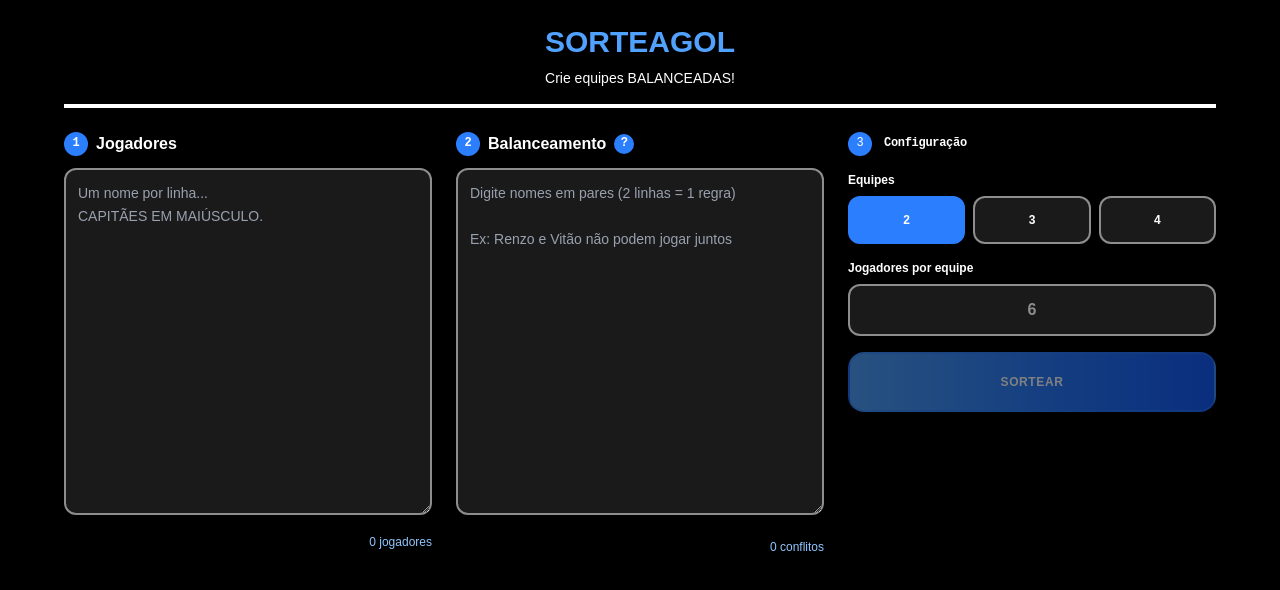
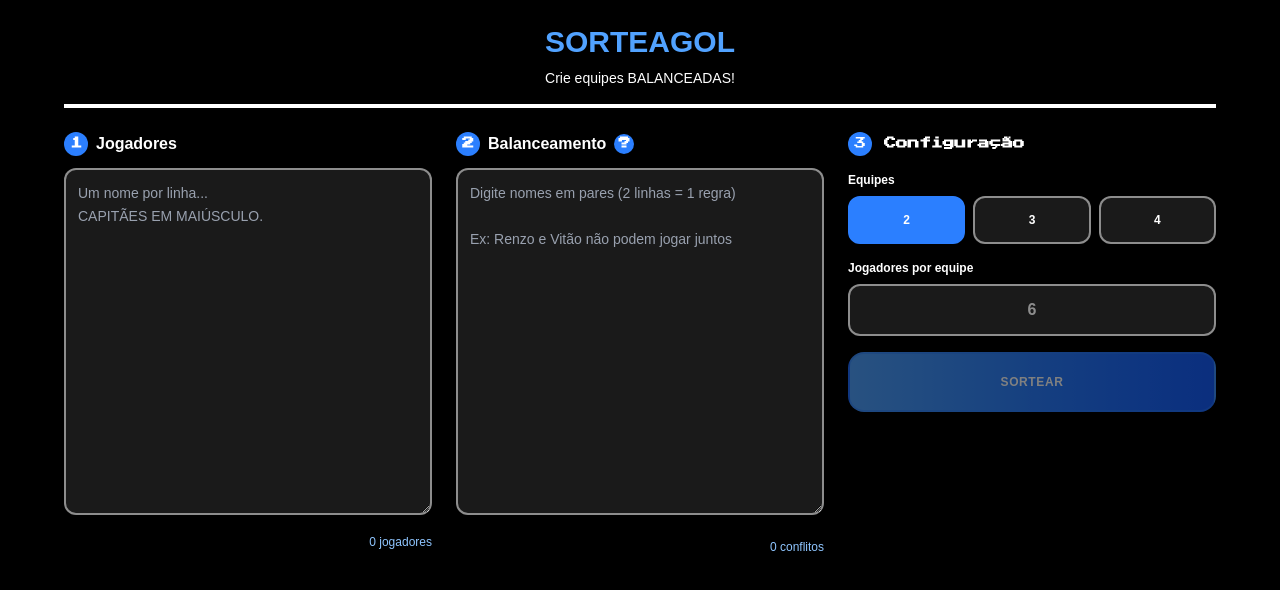
Before and after one commit to justRenzinza/sorteagol, a Next.js app: page / in a window 1280 px wide. Shown: the top 590 px of the page. Built offline with nearby package versions, Linux system fonts and the light colour scheme.

Commit message:
correçoes na fonte

```diff
--- a/src/app/globals.css
+++ b/src/app/globals.css
@@ -1,9 +1,12 @@
+@import url('https://fonts.googleapis.com/css2?family=Press+Start+2P&display=swap');
 @import "tailwindcss";
+
 
 :root {
   --background: #ffffff;
   --foreground: #171717;
 }
+
 
 @theme inline {
   --color-background: var(--background);
@@ -12,6 +15,7 @@
   --font-mono: var(--font-geist-mono);
 }
 
+
 @media (prefers-color-scheme: dark) {
   :root {
     --background: #0a0a0a;
@@ -19,11 +23,13 @@
   }
 }
 
+
 body {
   background: #000000 !important;
   color: #fff;
   font-family: Arial, Helvetica, sans-serif;
 }
+
 
 /* Fonte Pixel Menor */
 .font-pixel * {
@@ -33,15 +39,18 @@
   letter-spacing: -0.025em !important;
 }
 
+
 /* Labels maiores */
 .font-pixel label, .font-pixel h1, .font-pixel h3 {
   font-size: 0.75rem !important;
 }
 
+
 /* Títulos principais */
 .font-pixel h1 {
   font-size: 1.4rem !important;
 }
+
 
 /* Previne zoom em inputs mobile */
 @media screen and (max-width: 768px) {
--- a/tailwind.config.ts
+++ b/tailwind.config.ts
@@ -1,18 +1,21 @@
-import type { Config } from 'tailwindcss'
+import type { Config } from "tailwindcss";
 
-const config: Config = {
+export default {
 	content: [
-		'./src/pages/**/*.{js,ts,jsx,tsx,mdx}',
-		'./src/components/**/*.{js,ts,jsx,tsx,mdx}',
-		'./src/app/**/*.{js,ts,jsx,tsx,mdx}',
-	],
+		"./src/pages/**/*.{js,ts,jsx,tsx,mdx}",
+		"./src/components/**/*.{js,ts,jsx,tsx,mdx}",
+		"./src/app/**/*.{js,ts,jsx,tsx,mdx}",
+],
 	theme: {
 		extend: {
+			colors: {
+				background: "var(--background)",
+				foreground: "var(--foreground)",
+			},
 			fontFamily: {
-				pixel: ['Press Start 2P', 'monospace'],
+        		pixel: ['"Press Start 2P"', 'cursive'], // 🔥 Fonte pixel
 			},
-		},
-	},
+    },
+},
 	plugins: [],
-}
-export default config
+} satisfies Config;
```
Lines whose indentation alone changed are shown as unchanged.
